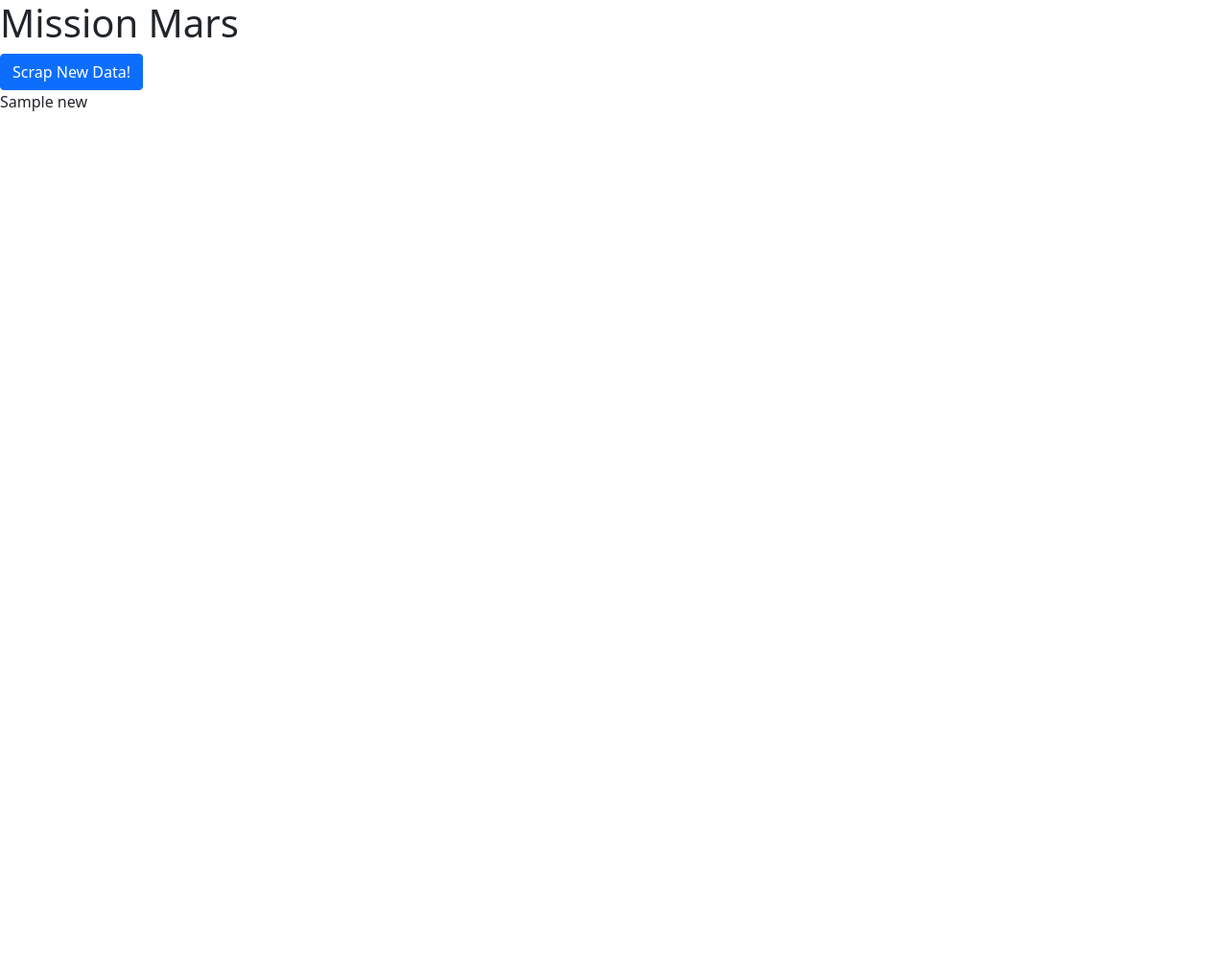
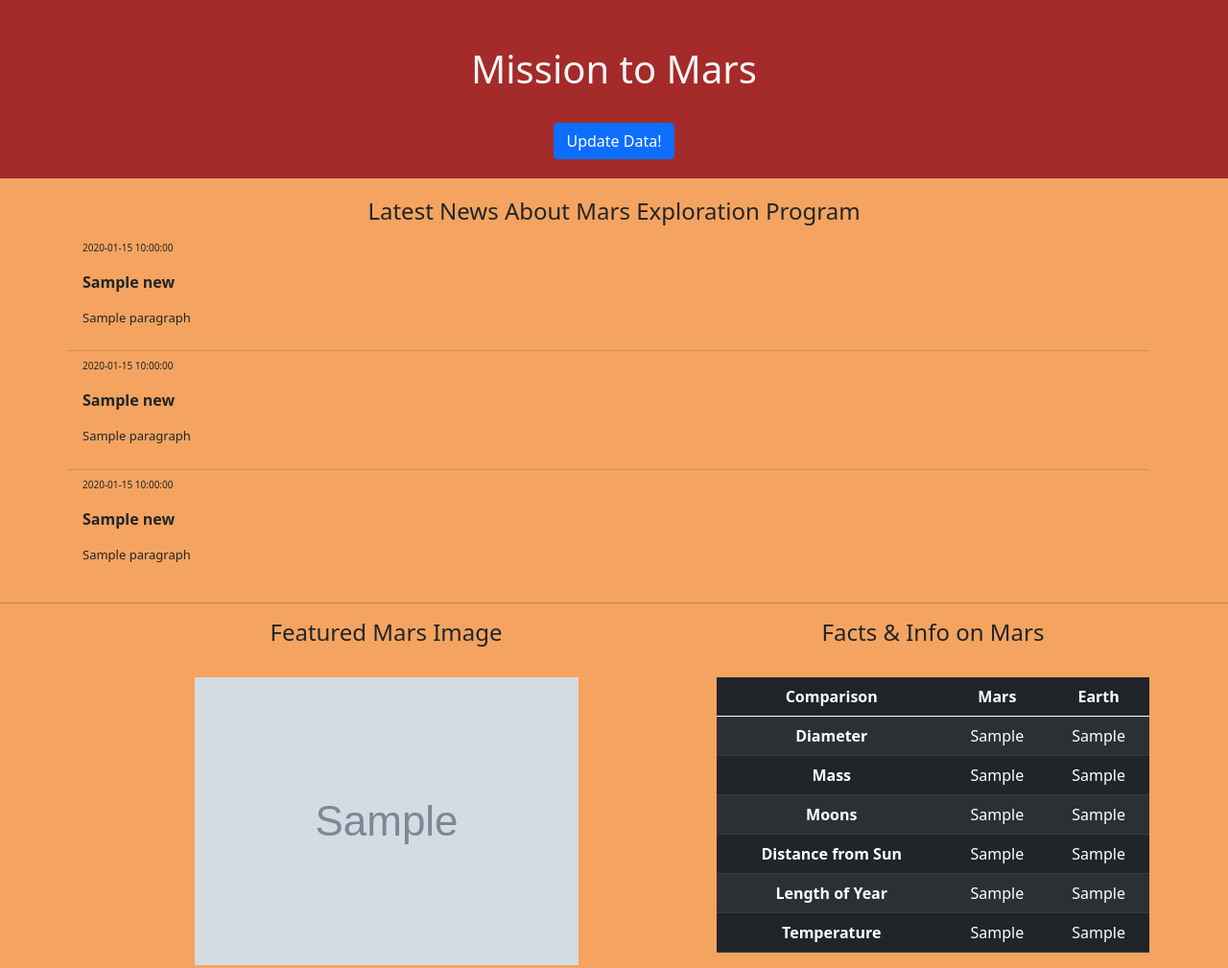
Before and after one commit to martinsingla/web-scraping-challenge, a Flask app: page / in a window 1280 px wide. Shown: the whole page at 96% size. Before the commit the page ends 116 px from the top, so only its background shows below. Run offline with Flask 2, Linux system fonts and the light colour scheme; grey boxes marked "Sample" are stand-in pictures; a database or web service that is not in the repository returns one stand-in record (values such as "Sample title").

Commit message:
update html script and app

```diff
--- a/Mission_to_Mars/scrap_mars.py
+++ b/Mission_to_Mars/scrap_mars.py
@@ -24,7 +24,7 @@ def scraper():
     #extract data
     dates = soup.find_all('div', class_= 'list_date')
     titles = soup.find_all('div', class_= 'content_title')
-    paragraphs = soup.find_all('div', class_= 'list_date')
+    paragraphs = soup.find_all('div', class_= 'article_teaser_body')
 
     #save data
     news= []
--- a/Mission_to_Mars/templates/index.html
+++ b/Mission_to_Mars/templates/index.html
@@ -7,18 +7,104 @@
         <link href="https://cdn.jsdelivr.net/npm/bootstrap@5.0.1/dist/css/bootstrap.min.css" rel="stylesheet" integrity="sha384-+0n0xVW2eSR5OomGNYDnhzAbDsOXxcvSN1TPprVMTNDbiYZCxYbOOl7+AMvyTG2x" crossorigin="anonymous">
       </head>
 
-<body>
+<body style= 'background-color: sandybrown'>
 
-    <div>
-        <h1>Mission Mars</h1>
-        <a href="/scrape" class="btn btn-primary">Scrap New Data!</a>
+    <div class="container-fluid " style= 'background-color: brown; text-align: center; text-size-adjust: 10px; padding-bottom: 20px; margin-bottom: 20px;'>
+        <div class="row">
+            <div class="col">
+                <br> <br>
+                <h1 style="color: whitesmoke;">
+                    Mission to Mars</h1><br>
+                <a href="/scrape" class="btn btn-primary">
+                    Update Data!</a>
+                <br>
+            </div>
+          </div>
     </div>
 
-    <div>
-        <p>
-            {{mars_info.news[0]}}
-        </p>
+    <div class="container-xl">
+        <div class= 'row'>
+            <div class= 'column' style="text-align: center;">
+                <h4>Latest News About Mars Exploration Program</4>
+            </div>
+        </div>
+        <div class= 'row'>
+            <ul class="list-group list-group-flush" >
+                <li class="list-group-item" style= 'background-color: sandybrown'>
+                    <p style="font-size: x-small;">{{mars_info.news[0]['date']}}</p>
+                    <p style="font-weight: bold;">{{mars_info.news[0]['title']}}</p>
+                    <p style='font-size: small'>{{mars_info.news[0]['paragraph']}}</p>
+                </li>
+
+                <li class="list-group-item" style= 'background-color: sandybrown'>
+                    <p style="font-size: x-small;">{{mars_info.news[1]['date']}}</p>
+                    <p style="font-weight: bold;">{{mars_info.news[1]['title']}}</p>
+                    <p style='font-size: small'>{{mars_info.news[1]['paragraph']}}</p>
+                </li>
+                <li class="list-group-item" style= 'background-color: sandybrown'>
+                    <p style="font-size: x-small;">{{mars_info.news[2]['date']}}</p>
+                    <p style="font-weight: bold;">{{mars_info.news[2]['title']}}</p>
+                    <p style='font-size: small'>{{mars_info.news[2]['paragraph']}}</p>
+                </li>
+              </ul>
+
+        </div>
     </div>
+    <hr>
+    <div class="container-xl">
+        <div class="row">
+          <div class="col-7" style="text-align: center;">
+              <h4> Featured Mars Image </h4>
+              <br>
+              <img class="img-fluid" src= '{{mars_info.feature_img}}' alt="Featured Mars Image">
+          </div>
+          <div class="col-5" style="text-align: center;">
+            <h4> Facts & Info on Mars </h4>
+              <br>
+            <table class="table table-dark table-striped">
+                <thead>
+                  <tr>
+                    <th scope="col">Comparison</th>
+                    <th scope="col">Mars</th>
+                    <th scope="col">Earth</th>
+                  </tr>
+                </thead>
+                <tbody>
+                  <tr>
+                    <th scope="row">Diameter</th>
+                    <td>{{mars_info.fact_table.Mars['Diameter:']}}</td>
+                    <td>{{mars_info.fact_table.Earth['Diameter:']}}</td>
+                  </tr>
+                  <tr>
+                    <th scope="row">Mass</th>
+                    <td>{{mars_info.fact_table.Mars['Mass:']}}</td>
+                    <td>{{mars_info.fact_table.Earth['Mass:']}}</td>
+                  </tr>
+                  <tr>
+                    <th scope="row">Moons</th>
+                    <td>{{mars_info.fact_table.Mars['Moons:']}}</td>
+                    <td>{{mars_info.fact_table.Earth['Moons:']}}</td>
+                  </tr>
+                  <tr>
+                    <th scope="row">Distance from Sun</th>
+                    <td>{{mars_info.fact_table.Mars['Distance from Sun:']}}</td>
+                    <td>{{mars_info.fact_table.Earth['Distance from Sun:']}}</td>
+                  </tr>
+                  <tr>
+                    <th scope="row">Length of Year</th>
+                    <td>{{mars_info.fact_table.Mars['Length of Year:']}}</td>
+                    <td>{{mars_info.fact_table.Earth['Length of Year:']}}</td>
+                  </tr>
+                  <tr>
+                    <th scope="row">Temperature</th>
+                    <td>{{mars_info.fact_table.Mars['Temperature:']}}</td>
+                    <td>{{mars_info.fact_table.Earth['Temperature:']}}</td>
+                  </tr>
+                </tbody>
+              </table>
+          </div>
+        </div>
+      </div>
 
     <script src="https://cdn.jsdelivr.net/npm/bootstrap@5.0.1/dist/js/bootstrap.bundle.min.js" integrity="sha384-gtEjrD/SeCtmISkJkNUaaKMoLD0//ElJ19smozuHV6z3Iehds+3Ulb9Bn9Plx0x4" crossorigin="anonymous"></script>
 </body>
```
Also changed, not shown: 1 other file.
